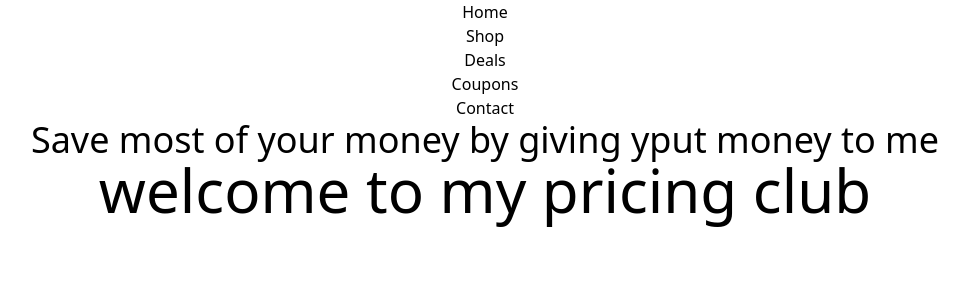
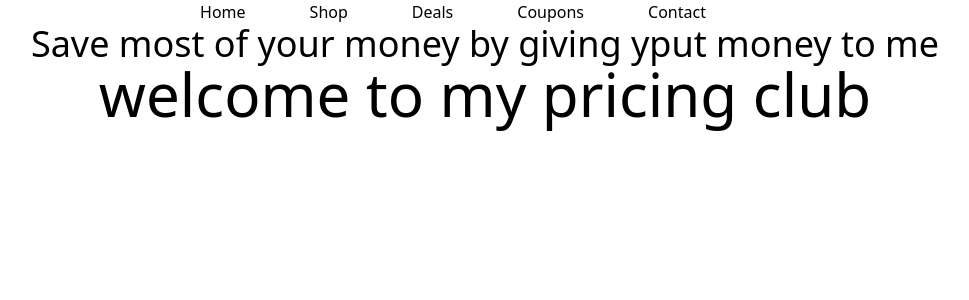
Before and after one commit to Jaman-M/react-tailwind-pricing-club, a React (Create React App) app: page / in a window 1280 px wide. Shown: the top 300 px of the page, without its empty margins (155-1124 px from the left). Built offline with nearby package versions, Linux system fonts and the light colour scheme.

Commit message:
added hero icon and xIcon

```diff
--- a/package.json
+++ b/package.json
@@ -3,6 +3,7 @@
   "version": "0.1.0",
   "private": true,
   "dependencies": {
+    "@heroicons/react": "^1.0.6",
     "@testing-library/jest-dom": "^5.16.3",
     "@testing-library/react": "^12.1.4",
     "@testing-library/user-event": "^13.5.0",
--- a/src/components/Link/Link.js
+++ b/src/components/Link/Link.js
@@ -4,7 +4,7 @@ const Link = (props) => {
     const{name,link}=props.route;
     return (
         <div>
-            <li><a href={link}>{name}</a></li>
+            <li className='mr-16'><a href={link}>{name}</a></li>
         </div>
     );
 };
--- a/src/components/Navbar/Navbar.js
+++ b/src/components/Navbar/Navbar.js
@@ -1,7 +1,8 @@
-import React from 'react';
+import React, { useState } from 'react';
 import Link from '../Link/Link';
-
+import { MenuIcon, XIcon } from '@heroicons/react/solid'
 const Navbar = () => {
+    const [open, setOpen] = useState(false)
     const routes = [
         {id:1, name:'Home',link: '/home'},
         {id:2, name:'Shop',link: '/shop'},
@@ -11,7 +12,10 @@ const Navbar = () => {
     ]
     return (
         <nav>
-            <ul>
+            <div onClick={()=>setOpen(!open)} className='w-6 h-6 md:hidden'>
+                {open ? <XIcon></XIcon> : <MenuIcon></MenuIcon>}
+            </div>
+            <ul className='md:flex justify-center'>
                 {
                     routes.map(route => <Link
                         key={route.id}
```
Also changed, not shown: 1 other file (tests, documents, lock files or other folders).
